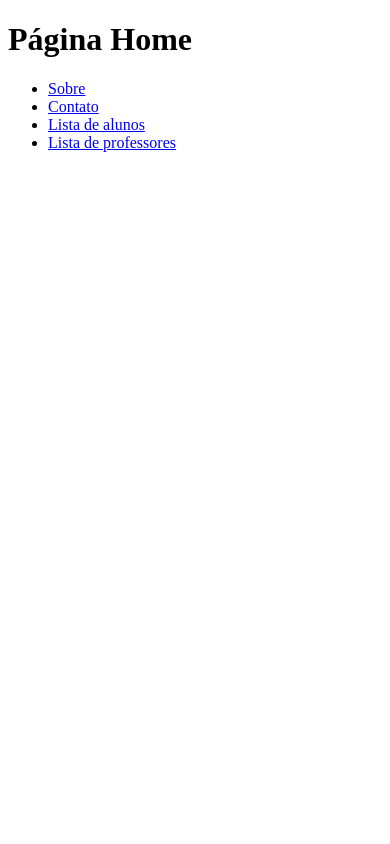
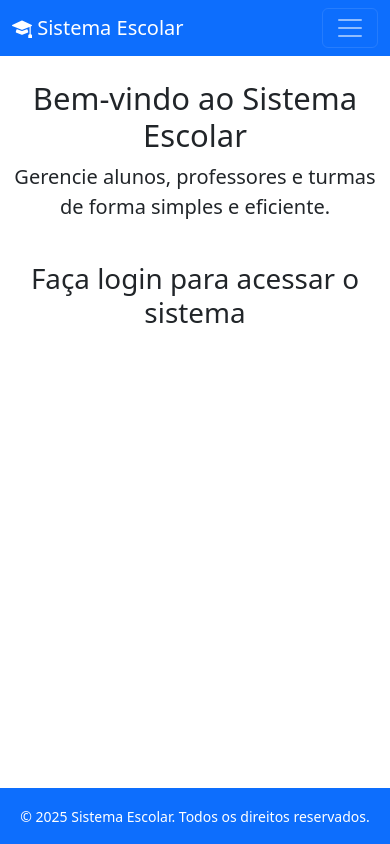
Before and after one commit to Caio-Mizohata/Django-School, a Django app: page / in a window 390 px wide. Run offline with Django 5.2, Linux system fonts and the light colour scheme.

Commit message:
Login and register added

```diff
--- a/app/settings.py
+++ b/app/settings.py
@@ -123,6 +123,9 @@ STATIC_URL = 'static/'
 MEDIA_URL = '/media/'
 MEDIA_ROOT = os.path.join(BASE_DIR, 'media')
 
+LOGIN_URL = 'auth/login'
+LOGIN_REDIRECT_URL = 'home'
+
 
 # Default primary key field type
 # https://docs.djangoproject.com/en/5.2/ref/settings/#default-auto-field
--- a/app/urls.py
+++ b/app/urls.py
@@ -1,6 +1,6 @@
 from django.contrib import admin
 from django.urls import path
-from core.views import AboutListView, ContactListView, HomeListView
+from core.views import HomeListView, HomeLoginView, HomeRegisterView, logout_view
 from alunos.views import AlunosListView, DetalheAlunoListView, FormularioAlunoListView, DeletarAlunoListView
 from professores.views import ProfessorListView, DetalheProfessorListView, FormularioProfessorListView, DeletarProfessorListView
 
@@ -8,8 +8,9 @@ urlpatterns = [
     path('admin/', admin.site.urls),
     # Página principal
     path('', HomeListView.as_view(), name='home'),
-    path('sobre/', AboutListView.as_view(), name='about'),
-    path('contato/', ContactListView.as_view(), name='contact'),
+    path('login/', HomeLoginView.as_view(), name='login'),
+    path('register/', HomeRegisterView.as_view(), name='register'),
+    path('logout/', logout_view, name='logout'),
     # Página de Alunos
     path('alunos/list', AlunosListView.as_view(), name='listar_alunos'),
     path('alunos/detalhe', DetalheAlunoListView.as_view(), name='detalhe_aluno'),
--- a/core/templates/core/base.html
+++ b/core/templates/core/base.html
@@ -4,9 +4,13 @@
     <meta charset="UTF-8">
     <meta name="viewport" content="width=device-width, initial-scale=1.0">
     {% block title %}<title>Home - Gestão Escola Django</title> {% endblock %}
+    <link href="https://cdn.jsdelivr.net/npm/bootstrap@5.3.7/dist/css/bootstrap.min.css" rel="stylesheet" integrity="sha384-LN+7fdVzj6u52u30Kp6M/trliBMCMKTyK833zpbD+pXdCLuTusPj697FH4R/5mcr" crossorigin="anonymous">
+    <link rel="stylesheet" href="https://cdn.jsdelivr.net/npm/bootstrap-icons@1.11.0/font/bootstrap-icons.css">
+
 </head>
 <body>
     {% block content %}
     {% endblock %}
 </body>
+<script src="https://cdn.jsdelivr.net/npm/bootstrap@5.3.0/dist/js/bootstrap.bundle.min.js"></script>
 </html>
--- a/core/templates/core/home.html
+++ b/core/templates/core/home.html
@@ -1,14 +1,96 @@
 {% extends "core/base.html" %}
 
 {% block content %}
-<h1>Página Home</h1>
-<nav>
-    <ul>
-        <li><a href="{% url 'about' %}">Sobre</a></li>
-        <li><a href="{% url 'contact' %}">Contato</a></li>
-        <li><a href="{% url 'listar_alunos' %}">Lista de alunos</a></li>
-        <li><a href="{% url 'listar_professores' %}">Lista de professores</a></li>
-    </ul>
+<!-- Navbar -->
+<nav class="navbar navbar-expand-lg navbar-dark bg-primary mb-4">
+    <div class="container-fluid">
+        <a class="navbar-brand" href="{% url 'home' %}"><i class="bi bi-mortarboard-fill"></i> Sistema Escolar</a>
+        <button class="navbar-toggler" type="button" data-bs-toggle="collapse" data-bs-target="#navbarNav"><span class="navbar-toggler-icon"></span></button>
+        <div class="collapse navbar-collapse" id="navbarNav">
+            <ul class="navbar-nav ms-auto">
+
+                {% if user.is_authenticated %}
+                    <li class="nav-item">
+                        <a class="nav-link active" href="{% url 'listar_alunos' %}"><i class="bi bi-person-badge"></i> Alunos</a>
+                    </li>
+
+                    <li class="nav-item">
+                        <a class="nav-link active" href="{% url 'listar_professores' %}"><i class="bi bi-person-workspace"></i> Professores</a>
+                    </li>
+
+                    <li>
+                        <a href="{% url 'logout' %}" class="nav-link active"><i class="bi bi-box-arrow-right"></i> Sair</a>
+                    </li>
+
+
+                {% else %}
+                    <li class="nav-item">
+                        <a class="nav-link active" href="{% url 'login' %}"><i class="bi bi-box-arrow-in-right"> Login</i></a>
+                    </li>
+                    <li>
+                        <a class="nav-link active" href="{% url 'register' %}"><i class="bi bi-person-plus"> Cadastrar</i></a>
+                    </li>
+                {% endif %}
+
+
+            </ul>
+        </div>
+    </div>
 </nav>
 
+<!-- Conteúdo principal -->
+<div class="container">
+    <!-- Boas-vindas -->
+    <div class="row mb-4">
+        <div class="col-12 text-center">
+            <h1 class="display-5">Bem-vindo ao Sistema Escolar</h1>
+            <p class="lead">Gerencie alunos, professores e turmas de forma simples e eficiente.</p>
+        </div>
+    </div>
+{% if user.is_authenticated %}
+    <!-- Cards de acesso rápido -->
+    <div class="row g-4">
+        <div class="col-md-4">
+            <div class="card h-100 shadow-sm">
+                <div class="card-body text-center">
+                    <i class="bi bi-person-badge fs-1 text-primary"></i>
+                    <h5 class="card-title mt-2">Alunos</h5>
+                    <p class="card-text">Visualize, cadastre e edite informações dos alunos.</p>
+                    <a href="{% url 'listar_alunos' %}" class="btn btn-primary">Ver Alunos</a>
+                </div>
+            </div>
+        </div>
+        <div class="col-md-4">
+            <div class="card h-100 shadow-sm">
+                <div class="card-body text-center">
+                    <i class="bi bi-person-workspace fs-1 text-success"></i>
+                    <h5 class="card-title mt-2">Professores</h5>
+                    <p class="card-text">Gerencie o cadastro e os dados dos professores.</p>
+                    <a href="{% url 'listar_professores' %}" class="btn btn-success">Ver Professores</a>
+                </div>
+            </div>
+        </div>
+        <div class="col-md-4">
+            <div class="card h-100 shadow-sm">
+                <div class="card-body text-center">
+                    <i class="bi bi-people fs-1 text-warning"></i>
+                    <h5 class="card-title mt-2">Turmas</h5>
+                    <p class="card-text">Acesse as turmas, adicione alunos e professores.</p>
+                    <a href="" class="btn btn-warning text-white">Ver Turmas</a>
+                </div>
+            </div>
+        </div>
+    </div>
+</div>
+{% else %}
+    <!-- Formulário de login -->
+    <h1 class="text-center mb-4 ">Faça login para acessar o sistema</h1>
+
+{% endif %}
+
+<footer class="bg-primary text-white text-center py-3 fixed-bottom">
+    <div class="container">
+        <small>&copy; {{ year|default:"2025" }} Sistema Escolar. Todos os direitos reservados.</small>
+    </div>
+</footer>
 {% endblock %}
--- a/core/views.py
+++ b/core/views.py
@@ -1,18 +1,27 @@
 from django.shortcuts import render, redirect
 from django.views.generic import ListView
+from django.contrib.auth.views import LoginView
+from django.urls import reverse_lazy
 from core.models import CoreModel
+from core.forms import RegisterCoreForm
+from django.views.generic.edit import CreateView
+from django.contrib.auth import logout
 
 class HomeListView(ListView):
     model = CoreModel
     template_name = 'core/home.html'
     context_object_name = 'core'
 
-class AboutListView(ListView):
-    model = CoreModel
-    template_name = 'core/about.html'
-    context_object_name = 'core'
+class HomeLoginView(LoginView):
+    template_name = 'auth/login.html'
+    redirect_authenticated_user = True
+    success_url = reverse_lazy('home')
 
-class ContactListView(ListView):
-    model = CoreModel
-    template_name = 'core/contact.html'
-    context_object_name = 'core'
+class HomeRegisterView(CreateView):
+    form_class = RegisterCoreForm
+    template_name = 'auth/register.html'
+    success_url = reverse_lazy('home')
+
+def logout_view(request):
+    logout(request)
+    return redirect('home')
```
Also changed, not shown: core/forms.py (added, +11 -0 lines), core/templates/auth/login.html (added, +19 -0 lines), core/templates/auth/register.html (added, +30 -0 lines), core/templates/core/about.html (deleted, +0 -12 lines), core/templates/core/contact.html (deleted, +0 -13 lines).
